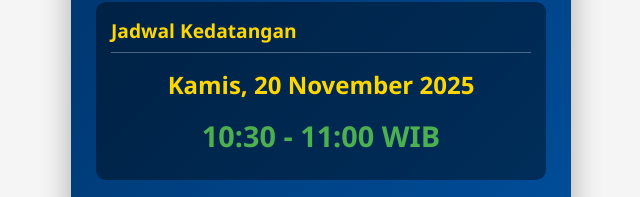
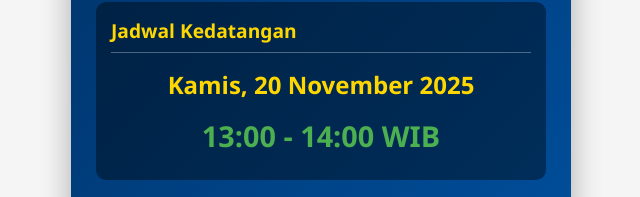
Before and after one commit to imigrasi-indonesia2025/robbysetiawan-jakarta.go.id, a plain HTML site: page index.html in a window 1280 px wide. Shown: the part 500-697 px from the top of the page, 319-959 px from the left. Drawn offline with Linux system fonts and the light colour scheme.

Commit message:
Update index.html

```diff
--- a/index.html
+++ b/index.html
@@ -337,7 +337,7 @@
             <div class="schedule-info">
                 <div class="section-title">Jadwal Kedatangan</div>
                 <div class="schedule-date">Kamis, 20 November 2025</div>
-                <div class="schedule-time">10:30 - 11:00 WIB</div>
+                <div class="schedule-time">13:00 - 14:00 WIB</div>
             </div>
 
             <div class="agency-info">
```
